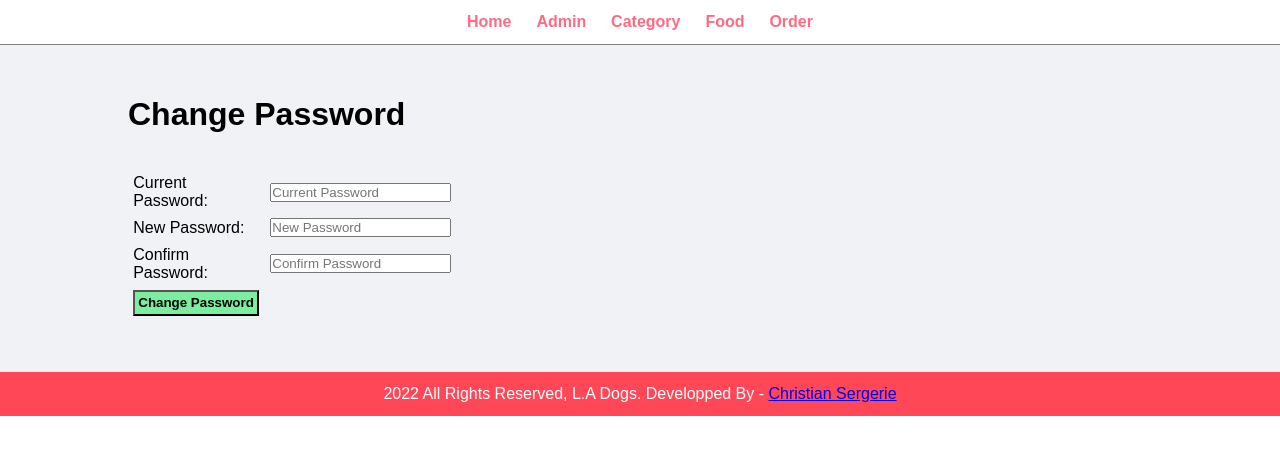
After one commit to TheGeekViking/food-ordering-app, a PHP site: page /food-order/admin/update-password.php in a window 1280 px wide. The commit adds this page. Shown: the top 455 px of the page. Run offline with PHP 8.4, Linux system fonts and the light colour scheme; data that the repository does not hold is empty.

Commit message:
Initial Commit

```diff
--- a/admin/manage-admin.php
+++ b/admin/manage-admin.php
@@ -78,6 +78,7 @@
                                     <td><?php echo $full_name; ?></td>
                                     <td><?php echo $username; ?></td>
                                     <td>
+                                        <a href="<?php echo SITEURL; ?>admin/update-password.php?id=<?php echo $id; ?>" class="btn-primary">Change Password</a>
                                         <a href="<?php echo SITEURL; ?>admin/update-admin.php?id=<?php echo $id; ?>" class="btn-secondary">Update Admin</a>
                                         <a href="<?php echo SITEURL; ?>admin/delete-admin.php?id=<?php echo $id; ?>" class="btn-danger">Delete Admin</a>
                                     </td>
--- /dev/null
+++ b/admin/update-password.php
@@ -0,0 +1,52 @@
+<?php include('partials/menu.php'); ?>
+
+    <div class="main-content">
+        <div class="wrapper">
+            <h1>Change Password</h1>
+            <br><br>
+
+            <?php
+                if(isset($_GET['id']))
+                {
+                    $id=$_GET['id'];
+                }
+            ?>
+
+            <form action="" method="POST">
+
+                <table class="tbl_30">
+                    <tr>
+                        <td>Current Password: </td>
+                        <td>
+                            <input type="password" name="current_password" placeholder="Current Password">
+                        </td>
+                    </tr>
+
+                    <tr>
+                        <td>New Password: </td>
+                        <td>
+                            <input type="password" name="new_password" placeholder="New Password">
+                        </td>
+                    </tr>
+
+                    <tr>
+                        <td>Confirm Password: </td>
+                        <td>
+                            <input type="password" name="confirm_password" placeholder="Confirm Password">
+                        </td>
+                    </tr>
+
+                    <tr>
+                        <td colspan="2">
+                            <input type="hidden" name="id" value="<?php echo $id; ?>">
+                            <input type="submit" name="submit" value="Change Password" class="btn-secondary">
+                        </td>
+                    </tr>
+                </table>
+
+            </form>
+
+        </div>
+    </div>
+
+<?php include('partials/footer.php'); ?>
```
